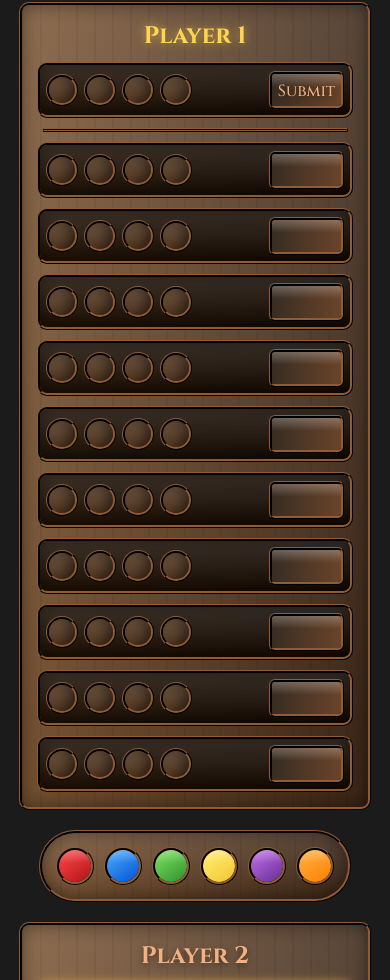
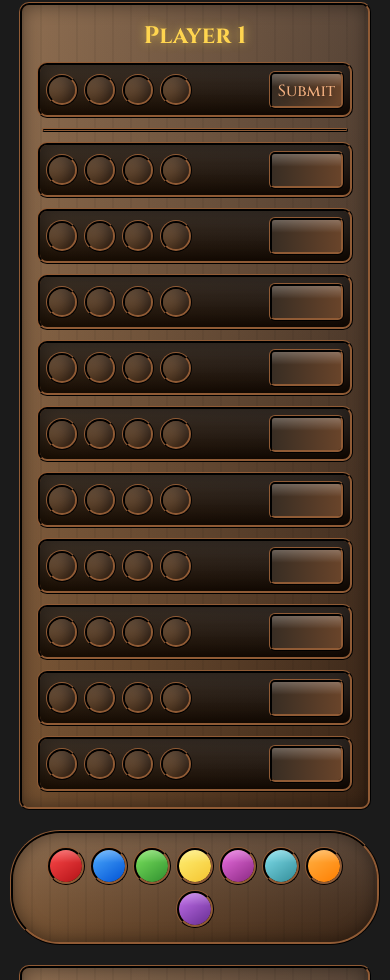
Before and after one commit to xkazumax/master-match, a plain HTML site: page index.html in a window 390 px wide. Shown: the part 55-1035 px from the top of the page. Drawn offline with Linux system fonts and the light colour scheme; some packages are replaced by stand-ins of ours; a script that the page names is missing.

Commit message:
Add files via upload

```diff
--- a/index.html
+++ b/index.html
@@ -10,6 +10,7 @@
     <link rel="preconnect" href="https://fonts.gstatic.com" crossorigin>
 </head>
 </body>
+
 </html>
 
 <body>
@@ -19,18 +20,9 @@
     </div>
 
     <div class="game-wrapper">
-
-        <!-- <div class="palette palette-left">
-            <span class="peg red"></span>
-            <span class="peg blue"></span>
-            <span class="peg green"></span>
-            <span class="peg yellow"></span>
-            <span class="peg purple"></span>
-            <span class="peg orange"></span>
-        </div> -->
-
         <!-- PLAYER 1 -->
         <div class="player-area active" data-player="1">
+
             <h2 class="name">Player 1</h2>
             <div class="setup-row">
                 <div class="guess">
@@ -46,7 +38,8 @@
                 <!-- Row 1 -->
                 <div class="row">
                     <div class="guess">
-                            <span class="slot"></span><span class="slot"></span><span class="slot"></span><span class="slot"></span>
+                        <span class="slot"></span><span class="slot"></span><span class="slot"></span><span
+                            class="slot"></span>
                     </div>
                     <button class="match-btn"></button>
                     <div class="feedback hidden">
@@ -57,7 +50,8 @@
                 <!-- Row 2 -->
                 <div class="row">
                     <div class="guess">
-                            <span class="slot"></span><span class="slot"></span><span class="slot"></span><span class="slot"></span>
+                        <span class="slot"></span><span class="slot"></span><span class="slot"></span><span
+                            class="slot"></span>
                     </div>
                     <button class="match-btn"></button>
                     <div class="feedback hidden">
@@ -68,7 +62,8 @@
                 <!-- Row 3 -->
                 <div class="row">
                     <div class="guess">
-                            <span class="slot"></span><span class="slot"></span><span class="slot"></span><span class="slot"></span>
+                        <span class="slot"></span><span class="slot"></span><span class="slot"></span><span
+                            class="slot"></span>
                     </div>
                     <button class="match-btn"></button>
                     <div class="feedback hidden">
@@ -79,7 +74,8 @@
                 <!-- Row 4 -->
                 <div class="row">
                     <div class="guess">
-                            <span class="slot"></span><span class="slot"></span><span class="slot"></span><span class="slot"></span>
+                        <span class="slot"></span><span class="slot"></span><span class="slot"></span><span
+                            class="slot"></span>
                     </div>
                     <button class="match-btn"></button>
                     <div class="feedback hidden">
@@ -90,7 +86,8 @@
                 <!-- Row 5 -->
                 <div class="row">
                     <div class="guess">
-                            <span class="slot"></span><span class="slot"></span><span class="slot"></span><span class="slot"></span>
+                        <span class="slot"></span><span class="slot"></span><span class="slot"></span><span
+                            class="slot"></span>
                     </div>
                     <button class="match-btn"></button>
                     <div class="feedback hidden">
@@ -101,7 +98,8 @@
                 <!-- Row 6 -->
                 <div class="row">
                     <div class="guess">
-                            <span class="slot"></span><span class="slot"></span><span class="slot"></span><span class="slot"></span>
+                        <span class="slot"></span><span class="slot"></span><span class="slot"></span><span
+                            class="slot"></span>
                     </div>
                     <button class="match-btn"></button>
                     <div class="feedback hidden">
@@ -112,7 +110,8 @@
                 <!-- Row 7 -->
                 <div class="row">
                     <div class="guess">
-                            <span class="slot"></span><span class="slot"></span><span class="slot"></span><span class="slot"></span>
+                        <span class="slot"></span><span class="slot"></span><span class="slot"></span><span
+                            class="slot"></span>
                     </div>
                     <button class="match-btn"></button>
                     <div class="feedback hidden">
@@ -123,7 +122,8 @@
                 <!-- Row 8 -->
                 <div class="row">
                     <div class="guess">
-                            <span class="slot"></span><span class="slot"></span><span class="slot"></span><span class="slot"></span>
+                        <span class="slot"></span><span class="slot"></span><span class="slot"></span><span
+                            class="slot"></span>
                     </div>
                     <button class="match-btn"></button>
                     <div class="feedback hidden">
@@ -134,7 +134,8 @@
                 <!-- Row 9 -->
                 <div class="row">
                     <div class="guess">
-                            <span class="slot"></span><span class="slot"></span><span class="slot"></span><span class="slot"></span>
+                        <span class="slot"></span><span class="slot"></span><span class="slot"></span><span
+                            class="slot"></span>
                     </div>
                     <button class="match-btn"></button>
                     <div class="feedback hidden">
@@ -145,7 +146,8 @@
                 <!-- Row 10 -->
                 <div class="row">
                     <div class="guess">
-                            <span class="slot"></span><span class="slot"></span><span class="slot"></span><span class="slot"></span>
+                        <span class="slot"></span><span class="slot"></span><span class="slot"></span><span
+                            class="slot"></span>
                     </div>
                     <button class="match-btn"></button>
                     <div class="feedback hidden">
@@ -161,8 +163,10 @@
             <span class="peg blue"></span>
             <span class="peg green"></span>
             <span class="peg yellow"></span>
+            <span class="peg pink"></span>
+            <span class="peg cyan"></span>
+            <span class="peg orange"></span>
             <span class="peg purple"></span>
-                <span class="peg orange"></span>
         </div>
 
         <!-- PLAYER 2 -->
@@ -181,7 +185,8 @@
                 <!-- You can copy/paste from Player 1; I left it identical below -->
                 <div class="row">
                     <div class="guess">
-                            <span class="slot"></span><span class="slot"></span><span class="slot"></span><span class="slot"></span>
+                        <span class="slot"></span><span class="slot"></span><span class="slot"></span><span
+                            class="slot"></span>
                     </div>
                     <button class="match-btn"></button>
                     <div class="feedback hidden">
@@ -191,7 +196,8 @@
                 </div>
                 <div class="row">
                     <div class="guess">
-                            <span class="slot"></span><span class="slot"></span><span class="slot"></span><span class="slot"></span>
+                        <span class="slot"></span><span class="slot"></span><span class="slot"></span><span
+                            class="slot"></span>
                     </div>
                     <button class="match-btn"></button>
                     <div class="feedback hidden">
@@ -201,7 +207,8 @@
                 </div>
                 <div class="row">
                     <div class="guess">
-                            <span class="slot"></span><span class="slot"></span><span class="slot"></span><span class="slot"></span>
+                        <span class="slot"></span><span class="slot"></span><span class="slot"></span><span
+                            class="slot"></span>
                     </div>
                     <button class="match-btn"></button>
                     <div class="feedback hidden">
@@ -211,7 +218,8 @@
                 </div>
                 <div class="row">
                     <div class="guess">
-                            <span class="slot"></span><span class="slot"></span><span class="slot"></span><span class="slot"></span>
+                        <span class="slot"></span><span class="slot"></span><span class="slot"></span><span
+                            class="slot"></span>
                     </div>
                     <button class="match-btn"></button>
                     <div class="feedback hidden">
@@ -221,7 +229,8 @@
                 </div>
                 <div class="row">
                     <div class="guess">
-                            <span class="slot"></span><span class="slot"></span><span class="slot"></span><span class="slot"></span>
+                        <span class="slot"></span><span class="slot"></span><span class="slot"></span><span
+                            class="slot"></span>
                     </div>
                     <button class="match-btn"></button>
                     <div class="feedback hidden">
@@ -231,7 +240,8 @@
                 </div>
                 <div class="row">
                     <div class="guess">
-                            <span class="slot"></span><span class="slot"></span><span class="slot"></span><span class="slot"></span>
+                        <span class="slot"></span><span class="slot"></span><span class="slot"></span><span
+                            class="slot"></span>
                     </div>
                     <button class="match-btn"></button>
                     <div class="feedback hidden">
@@ -241,7 +251,8 @@
                 </div>
                 <div class="row">
                     <div class="guess">
-                            <span class="slot"></span><span class="slot"></span><span class="slot"></span><span class="slot"></span>
+                        <span class="slot"></span><span class="slot"></span><span class="slot"></span><span
+                            class="slot"></span>
                     </div>
                     <button class="match-btn"></button>
                     <div class="feedback hidden">
@@ -251,7 +262,8 @@
                 </div>
                 <div class="row">
                     <div class="guess">
-                            <span class="slot"></span><span class="slot"></span><span class="slot"></span><span class="slot"></span>
+                        <span class="slot"></span><span class="slot"></span><span class="slot"></span><span
+                            class="slot"></span>
                     </div>
                     <button class="match-btn"></button>
                     <div class="feedback hidden">
@@ -261,7 +273,8 @@
                 </div>
                 <div class="row">
                     <div class="guess">
-                            <span class="slot"></span><span class="slot"></span><span class="slot"></span><span class="slot"></span>
+                        <span class="slot"></span><span class="slot"></span><span class="slot"></span><span
+                            class="slot"></span>
                     </div>
                     <button class="match-btn"></button>
                     <div class="feedback hidden">
@@ -271,7 +284,8 @@
                 </div>
                 <div class="row">
                     <div class="guess">
-                            <span class="slot"></span><span class="slot"></span><span class="slot"></span><span class="slot"></span>
+                        <span class="slot"></span><span class="slot"></span><span class="slot"></span><span
+                            class="slot"></span>
                     </div>
                     <button class="match-btn"></button>
                     <div class="feedback hidden">
@@ -281,16 +295,6 @@
                 </div>
             </div>
         </div>
-
-        <!-- <div class="palette palette-right">
-            <span class="peg red"></span>
-            <span class="peg blue"></span>
-            <span class="peg green"></span>
-            <span class="peg yellow"></span>
-            <span class="peg purple"></span>
-            <span class="peg orange"></span>
-        </div> -->
-
     </div>
 
     <script src="script.js"></script>
--- a/style.css
+++ b/style.css
@@ -55,6 +55,9 @@ body {
 .player-area.active .name {
     color: #ffd54f;
     text-shadow: 0 0 10px rgba(255, 213, 79, .6);
+    /* border: 2px solid #ffd54f;
+    box-shadow: 0 0 10px rgba(255, 213, 79, .6);
+    border-radius: 6px; */
 }
 
 
@@ -336,12 +339,22 @@ body {
     background: linear-gradient(145deg, #ffb347, #ff7e00);
 }
 
+.pink {
+    background: linear-gradient(145deg, #ed71e3, #8a2882);
+}
+
+.cyan {
+    background: linear-gradient(145deg, #82e1ee, #338d99);
+}
+
 .red,
 .blue,
 .green,
 .yellow,
 .purple,
-.orange {
+.orange,
+.pink,
+.cyan {
     transition: 0.2s;
 }
 
@@ -350,7 +363,9 @@ body {
 .green:hover,
 .yellow:hover,
 .purple:hover,
-.orange:hover {
+.orange:hover,
+.pink:hover,
+.cyan:hover {
     transform: scale(1.05);
 }
 
@@ -374,6 +389,13 @@ body {
     border: 3px ridge #3c2616 !important;
     color: #f3b080 !important;
     border-radius: 8px !important;
+}
+
+/* Allow scrolling behind SweetAlert */
+html.swal2-shown,
+body.swal2-shown {
+  overflow: auto !important;
+  padding-right: 0 !important; /* prevents layout shift */
 }
 
 
@@ -425,17 +447,11 @@ body {
         padding: 6px;
     }
 
-    /* Make the board scroll if too tall */
-    /* .board {
-        max-height: 300px;
-        overflow-y: auto;
-    } */
-
     /* palettes: remove crazy offset + shrink pegs */
     .palette {
         transform: rotate(0deg);
         flex-wrap: wrap;
-        gap: 10px;
+        gap: 5px;
         margin: 10px auto;
         padding: 14px;
     }
```
Lines whose indentation alone changed are shown as unchanged.
